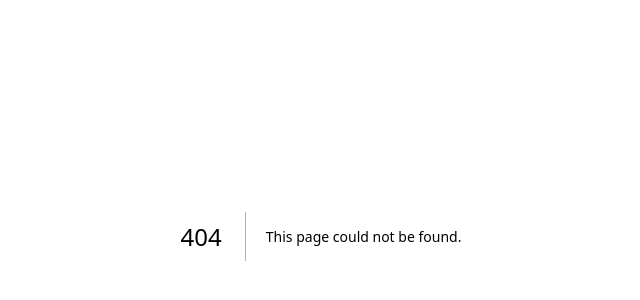
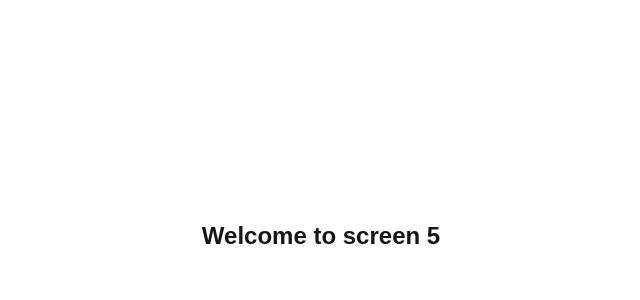
Before and after one commit to nikhil-reds/News_Broadcast_Experience_Screen, a Next.js app: page /screen5 in a window 1280 px wide. Before the commit this address had no page. Shown: the part 164-464 px from the top of the page, without its empty margins (319-959 px from the left). Built offline with nearby package versions, Linux system fonts and the light colour scheme.

Commit message:
feat: scaffold initial home page and five screen routes

```diff
--- /dev/null
+++ b/app/(screens)/screen5/page.tsx
@@ -0,0 +1,7 @@
+export default function Screen5Page() {
+  return (
+    <div className="flex min-h-screen items-center justify-center">
+      <h1 className="text-2xl font-bold">Welcome to screen 5</h1>
+    </div>
+  );
+}
```
